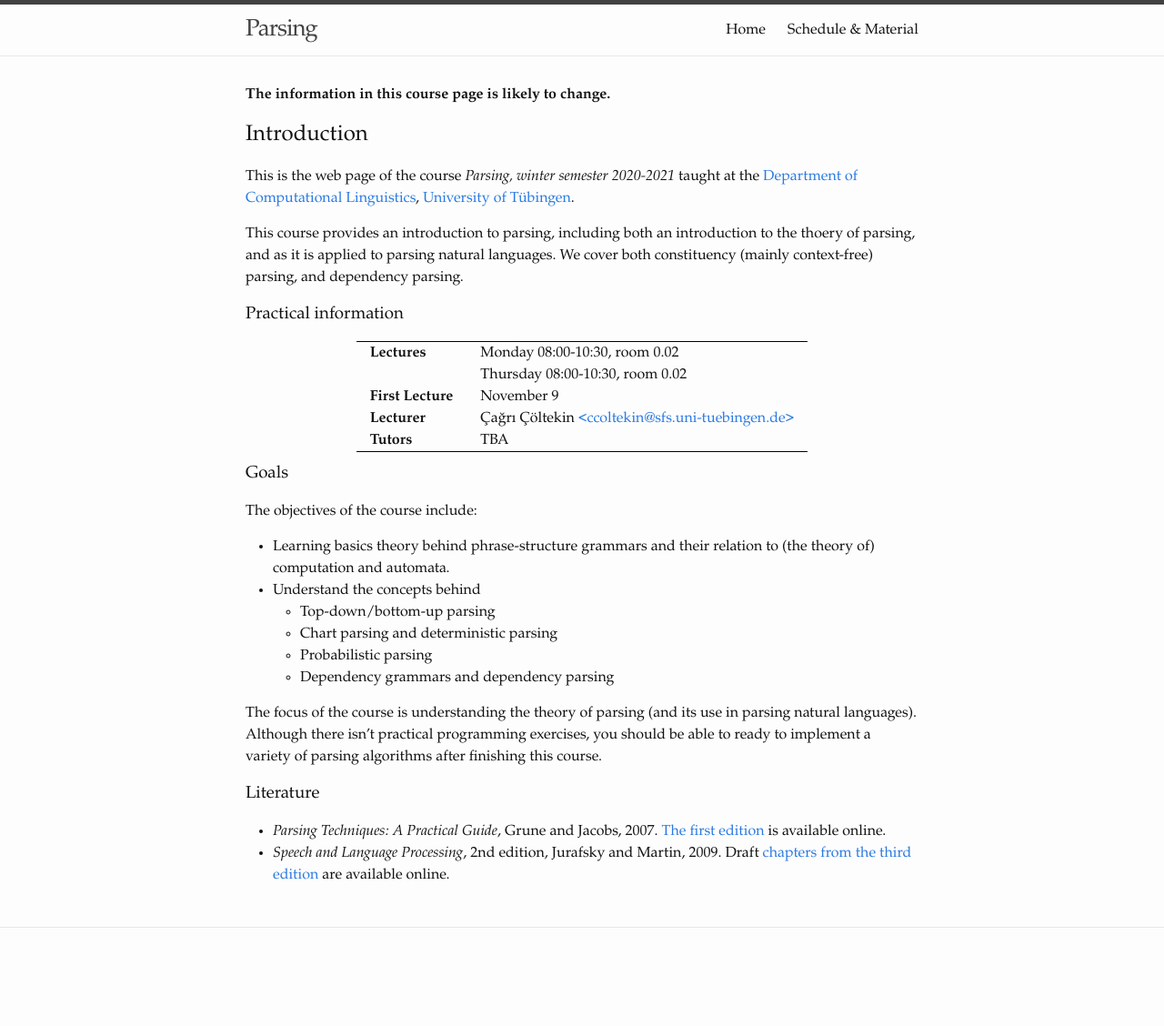
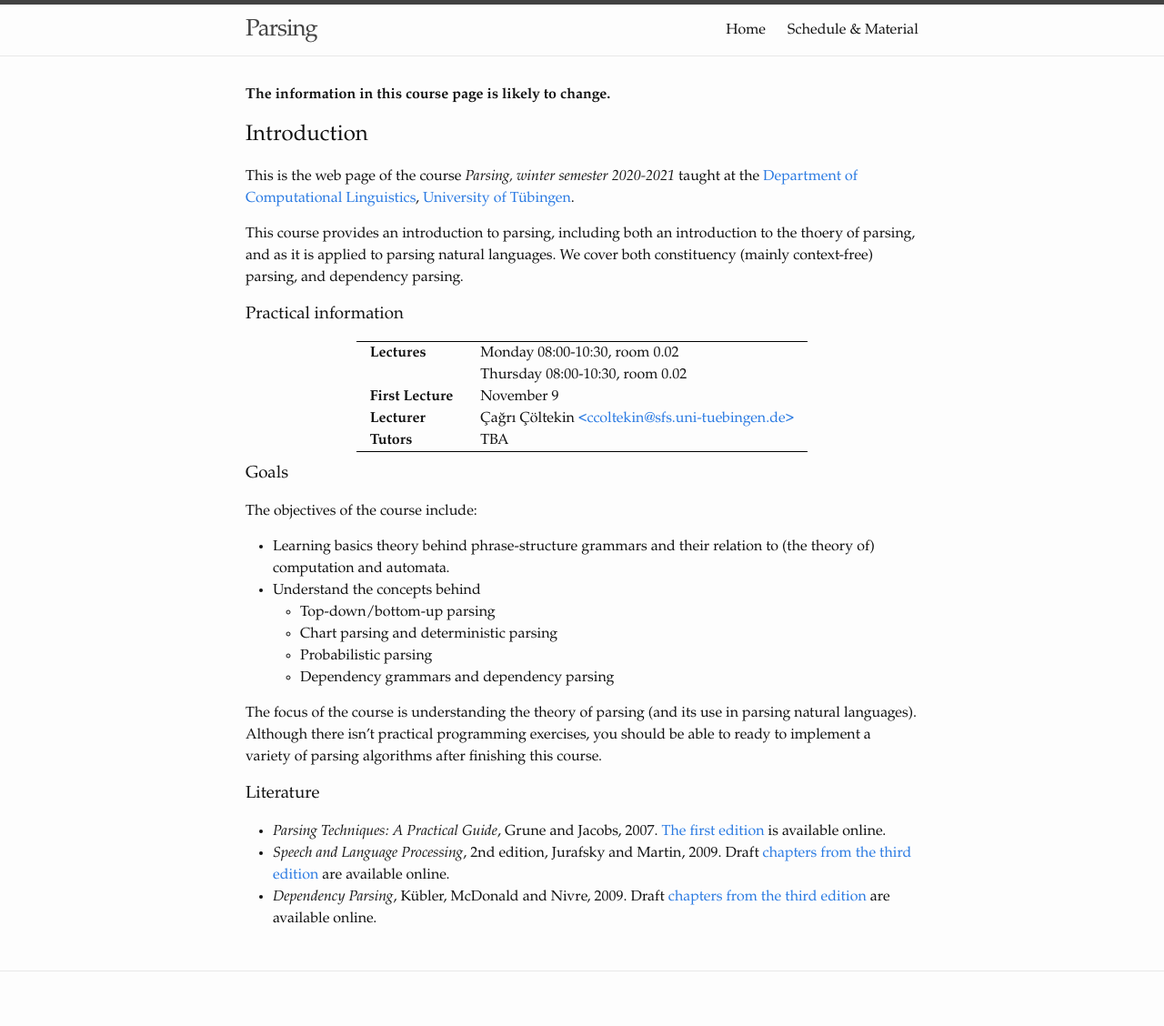
Before and after one commit to iscl-parsing2020/iscl-parsing2020.github.io, a Jekyll site: the page built from index.md, in a window 1280 px wide. Shown: the whole page at 91% size. Built offline with Jekyll 4.4.1, drawn with Linux system fonts in a browser that asks for light colours; before the commit the page ends 1080 px from its top, so only the background shows below that.

Commit message:
Add dependency parsing book.

```diff
--- a/index.md
+++ b/index.md
@@ -54,3 +54,6 @@ after finishing this course.
 * _Speech and Language Processing_, 2nd edition, Jurafsky and Martin, 2009.
    Draft [chapters from the third edition](http://web.stanford.edu/~jurafsky/slp3/)
   are available online.
+* _Dependency Parsing_, Kübler, McDonald and Nivre, 2009.
+   Draft [chapters from the third edition](http://web.stanford.edu/~jurafsky/slp3/)
+  are available online.
```
